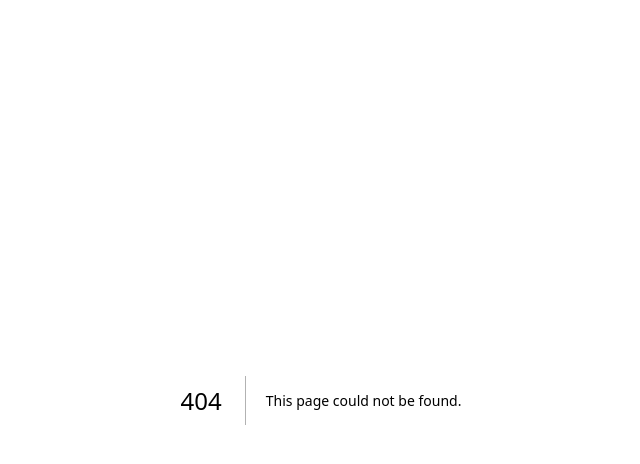
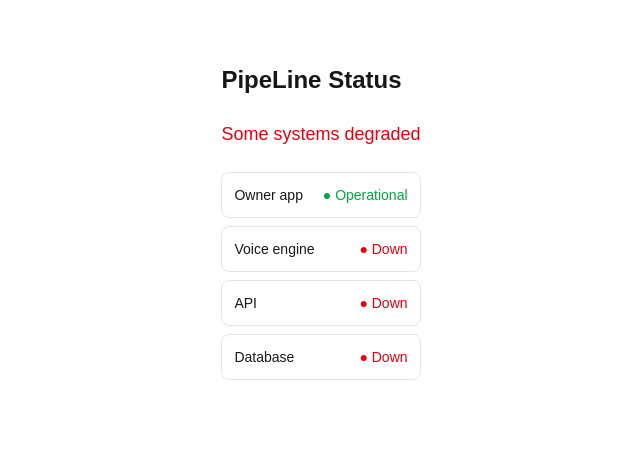
Before and after one commit to Nishal77/Pipeline, a Next.js app in the folder apps/web/: page /status in a window 1280 px wide. Before the commit this address had no page. Shown: the top 464 px of the page, without its empty margins (319-959 px from the left). Built offline with nearby package versions, Linux system fonts and the light colour scheme.

Commit message:
Add public status page with live subsystem health checks; add /health to voice engine

```diff
--- /dev/null
+++ b/apps/web/src/app/status/page.tsx
@@ -0,0 +1,40 @@
+// §17 status page — public, no auth. Pings each subsystem's own health
+// endpoint live on every load (no caching) so it reflects real-time state.
+async function checkHealth(url: string | undefined): Promise<boolean> {
+  if (!url) return false;
+  const res = await fetch(url, { cache: "no-store" }).catch(() => null);
+  return Boolean(res?.ok);
+}
+
+export default async function StatusPage() {
+  const [apiUp, voiceUp, dbUp] = await Promise.all([
+    checkHealth(process.env.API_BASE_URL ? `${process.env.API_BASE_URL}/health` : undefined),
+    checkHealth(process.env.VOICE_WEBHOOK_BASE_URL ? `${process.env.VOICE_WEBHOOK_BASE_URL}/health` : undefined),
+    checkHealth(process.env.API_BASE_URL ? `${process.env.API_BASE_URL}/health/deps` : undefined),
+  ]);
+
+  const systems = [
+    { name: "Owner app", up: true }, // this page rendered, so it's up
+    { name: "Voice engine", up: voiceUp },
+    { name: "API", up: apiUp },
+    { name: "Database", up: dbUp },
+  ];
+  const allUp = systems.every((s) => s.up);
+
+  return (
+    <main className="mx-auto flex max-w-md flex-col gap-6 px-6 py-16">
+      <h1 className="text-2xl font-semibold">PipeLine Status</h1>
+      <p className={`text-lg font-medium ${allUp ? "text-green-600 dark:text-green-400" : "text-red-600 dark:text-red-400"}`}>
+        {allUp ? "All systems operational" : "Some systems degraded"}
+      </p>
+      <ul className="flex flex-col gap-2">
+        {systems.map((s) => (
+          <li key={s.name} className="flex items-center justify-between rounded-lg border border-zinc-200 p-3 text-sm dark:border-zinc-800">
+            <span>{s.name}</span>
+            <span className={s.up ? "text-green-600 dark:text-green-400" : "text-red-600 dark:text-red-400"}>{s.up ? "● Operational" : "● Down"}</span>
+          </li>
+        ))}
+      </ul>
+    </main>
+  );
+}
--- a/apps/web/src/proxy.ts
+++ b/apps/web/src/proxy.ts
@@ -24,7 +24,8 @@ export async function proxy(request: NextRequest) {
     data: { user },
   } = await supabase.auth.getUser();
 
-  const isPublicPath = request.nextUrl.pathname === "/login" || request.nextUrl.pathname === "/" || request.nextUrl.pathname === "/auth/callback";
+  const publicPaths = new Set(["/login", "/", "/auth/callback", "/status"]);
+  const isPublicPath = publicPaths.has(request.nextUrl.pathname);
   if (!user && !isPublicPath) {
     const url = request.nextUrl.clone();
     url.pathname = "/login";
```
Also changed, not shown: 1 other file (tests, documents, lock files or other folders).
